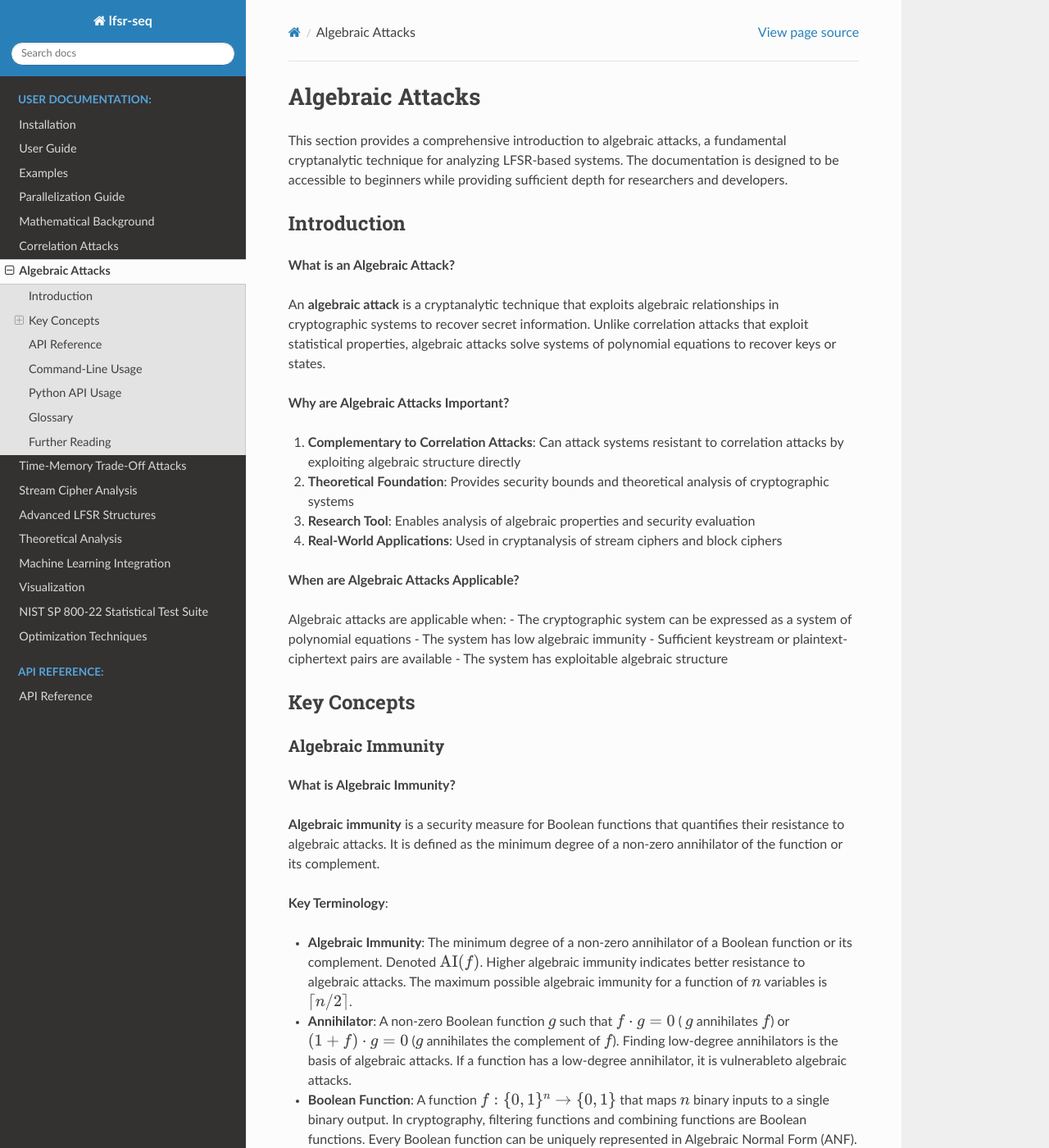
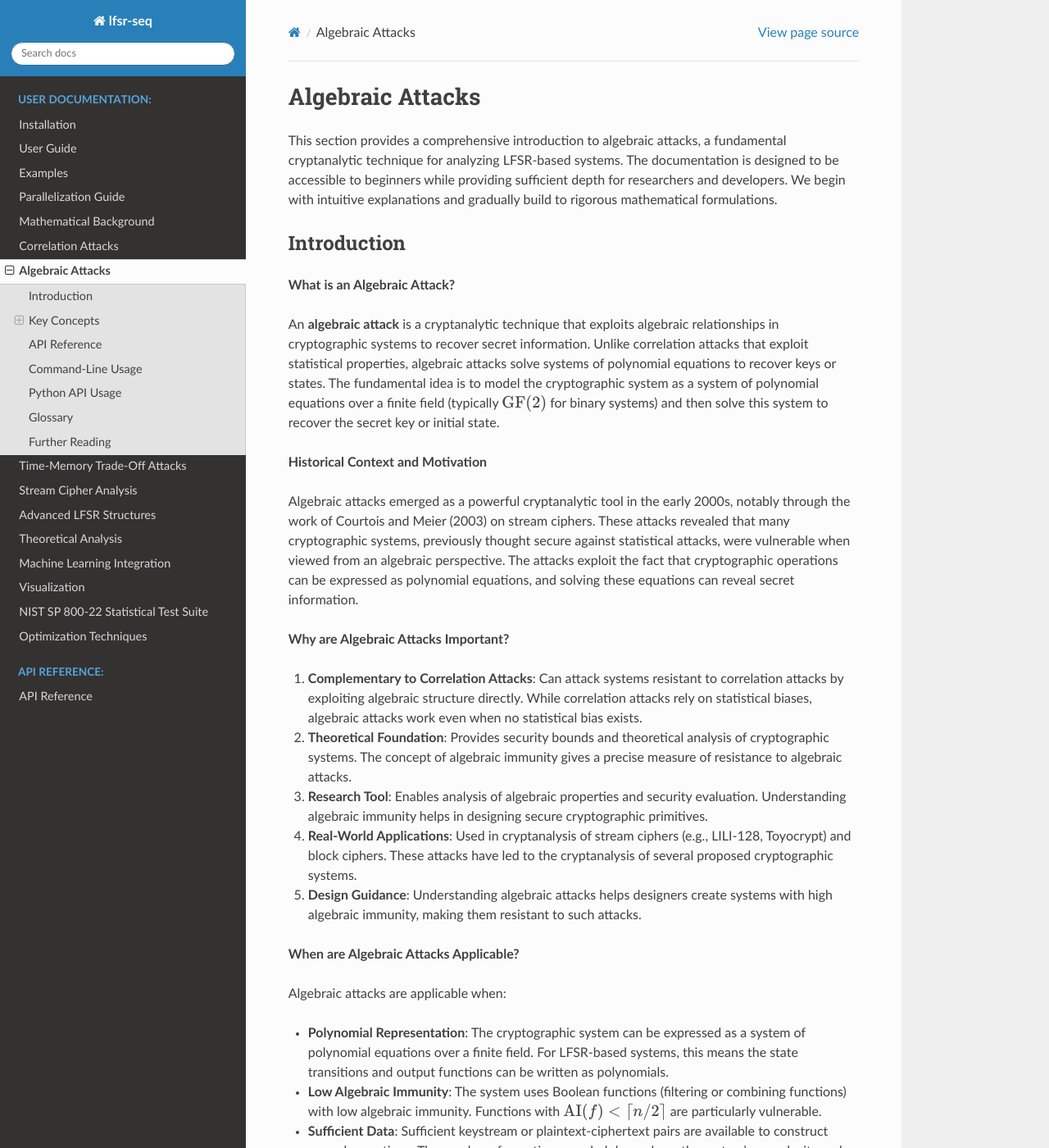
Before and after one commit to mkhellat/lfsr-seq, a Sphinx documentation site: the page built from docs/algebraic_attacks.rst, in a window 1280 px wide and 1400 px high. Shown: the whole window at 82% size. Built offline with Sphinx 7.4.7 and the Read the Docs theme 3.1.0, drawn with Linux system fonts in a browser that asks for light colours; some of the changed text lies outside the part shown.

Commit message:
docs: Comprehensive review and improvement of algebraic_attacks.rst
- Expanded introduction with historical context and motivation
- Added relationship to other attacks section
- Enhanced all terminology definitions with more detail
- Improved mathematical foundations with clearer explanations
- Added comprehensive algorithm descriptions with step-by-step details
- Expanded advantages/limitations with detailed analysis
- Added complexity analysis sections for both attack types
- Improved examples with concrete illustrations
- Enhanced cube attack mathematical foundation
- Added preprocessing/online phase distinction for cube attacks
- More professional, academic, and beginner-friendly throughout
- Better self-sufficiency and coherence across all sections

```diff
--- a/docs/algebraic_attacks.rst
+++ b/docs/algebraic_attacks.rst
@@ -4,7 +4,8 @@ Algebraic Attacks
 This section provides a comprehensive introduction to algebraic attacks, a
 fundamental cryptanalytic technique for analyzing LFSR-based systems. The
 documentation is designed to be accessible to beginners while providing
-sufficient depth for researchers and developers.
+sufficient depth for researchers and developers. We begin with intuitive
+explanations and gradually build to rigorous mathematical formulations.
 
 Introduction
 ------------
@@ -14,29 +15,78 @@ Introduction
 An **algebraic attack** is a cryptanalytic technique that exploits algebraic
 relationships in cryptographic systems to recover secret information. Unlike
 correlation attacks that exploit statistical properties, algebraic attacks
-solve systems of polynomial equations to recover keys or states.
+solve systems of polynomial equations to recover keys or states. The fundamental
+idea is to model the cryptographic system as a system of polynomial equations
+over a finite field (typically :math:`\text{GF}(2)` for binary systems) and then
+solve this system to recover the secret key or initial state.
+
+**Historical Context and Motivation**
+
+Algebraic attacks emerged as a powerful cryptanalytic tool in the early 2000s,
+notably through the work of Courtois and Meier (2003) on stream ciphers. These
+attacks revealed that many cryptographic systems, previously thought secure
+against statistical attacks, were vulnerable when viewed from an algebraic
+perspective. The attacks exploit the fact that cryptographic operations can be
+expressed as polynomial equations, and solving these equations can reveal
+secret information.
 
 **Why are Algebraic Attacks Important?**
 
 1. **Complementary to Correlation Attacks**: Can attack systems resistant to
-   correlation attacks by exploiting algebraic structure directly
+   correlation attacks by exploiting algebraic structure directly. While
+   correlation attacks rely on statistical biases, algebraic attacks work
+   even when no statistical bias exists.
 
 2. **Theoretical Foundation**: Provides security bounds and theoretical analysis
-   of cryptographic systems
+   of cryptographic systems. The concept of algebraic immunity gives a precise
+   measure of resistance to algebraic attacks.
 
 3. **Research Tool**: Enables analysis of algebraic properties and security
-   evaluation
+   evaluation. Understanding algebraic immunity helps in designing secure
+   cryptographic primitives.
 
-4. **Real-World Applications**: Used in cryptanalysis of stream ciphers and
-   block ciphers
+4. **Real-World Applications**: Used in cryptanalysis of stream ciphers (e.g.,
+   LILI-128, Toyocrypt) and block ciphers. These attacks have led to the
+   cryptanalysis of several proposed cryptographic systems.
+
+5. **Design Guidance**: Understanding algebraic attacks helps designers create
+   systems with high algebraic immunity, making them resistant to such attacks.
 
 **When are Algebraic Attacks Applicable?**
 
 Algebraic attacks are applicable when:
-- The cryptographic system can be expressed as a system of polynomial equations
-- The system has low algebraic immunity
-- Sufficient keystream or plaintext-ciphertext pairs are available
-- The system has exploitable algebraic structure
+
+- **Polynomial Representation**: The cryptographic system can be expressed as a
+  system of polynomial equations over a finite field. For LFSR-based systems,
+  this means the state transitions and output functions can be written as
+  polynomials.
+
+- **Low Algebraic Immunity**: The system uses Boolean functions (filtering or
+  combining functions) with low algebraic immunity. Functions with
+  :math:`\text{AI}(f) < \lceil n/2 \rceil` are particularly vulnerable.
+
+- **Sufficient Data**: Sufficient keystream or plaintext-ciphertext pairs are
+  available to construct enough equations. The number of equations needed depends
+  on the system's complexity and the attack method used.
+
+- **Exploitable Structure**: The system has exploitable algebraic structure,
+  such as low-degree output functions or sparse polynomial representations.
+
+**Relationship to Other Attacks**
+
+Algebraic attacks complement other cryptanalytic techniques:
+
+- **Correlation Attacks**: Exploit statistical biases; algebraic attacks work
+  even without statistical bias by exploiting algebraic structure.
+
+- **Linear Attacks**: A special case of algebraic attacks where all equations
+  are linear (degree 1).
+
+- **Differential Attacks**: Exploit differences in outputs; algebraic attacks
+  work with absolute values and relationships.
+
+Understanding algebraic attacks provides a complete picture of the security
+landscape for LFSR-based systems.
 
 Key Concepts
 ------------
```
